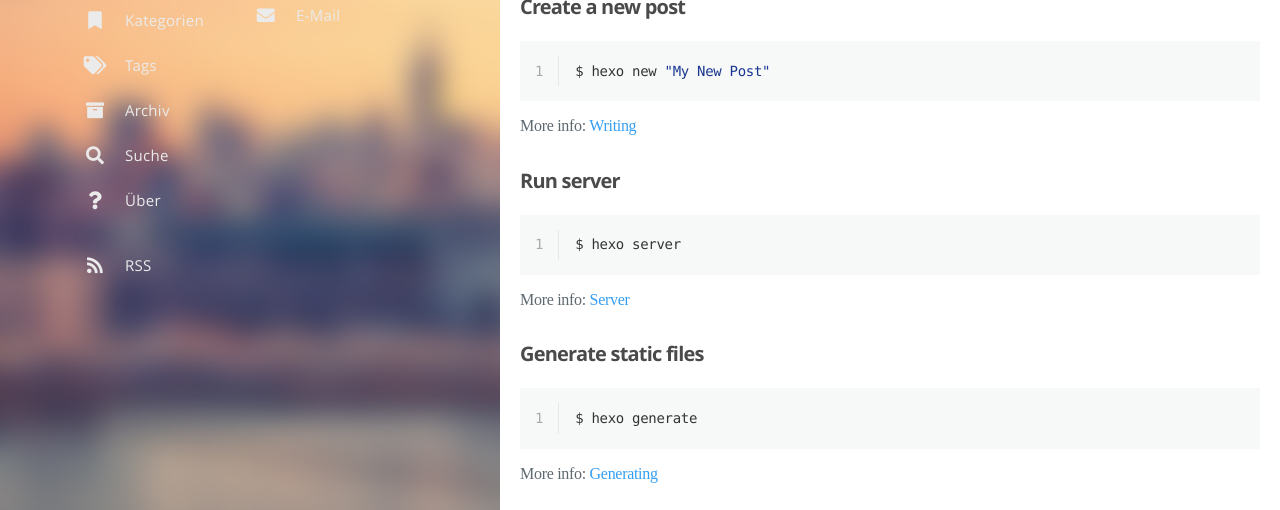
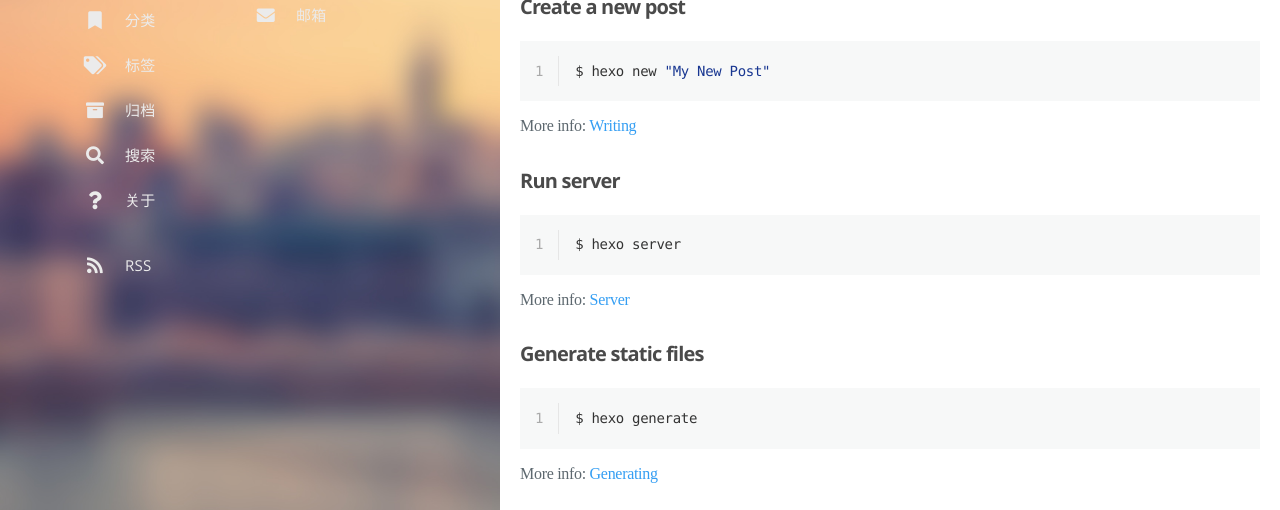
Before and after one commit to AGGmie/AGGmie.github.io, a plain HTML site: page index.html in a window 1280 px wide. Shown: the part 267-777 px from the top of the page. Drawn offline with Linux system fonts and the light colour scheme; a web font is replaced by a local one.

Commit message:
Site updated: 2018-10-25 21:34:10

```diff
--- a/index.html
+++ b/index.html
@@ -76,46 +76,46 @@
 
                 <li class="sidebar-button">
 
-                        <a class="sidebar-button-link " href="/all-categories" title="Kategorien">
+                        <a class="sidebar-button-link " href="/all-categories" title="分类">
 
                         <i class="sidebar-button-icon fa fa-bookmark" aria-hidden="true"></i>
-                        <span class="sidebar-button-desc">Kategorien</span>
+                        <span class="sidebar-button-desc">分类</span>
                     </a>
             </li>
 
                 <li class="sidebar-button">
 
-                        <a class="sidebar-button-link " href="/all-tags" title="Tags">
+                        <a class="sidebar-button-link " href="/all-tags" title="标签">
 
                         <i class="sidebar-button-icon fa fa-tags" aria-hidden="true"></i>
-                        <span class="sidebar-button-desc">Tags</span>
+                        <span class="sidebar-button-desc">标签</span>
                     </a>
             </li>
 
                 <li class="sidebar-button">
 
-                        <a class="sidebar-button-link " href="/all-archives" title="Archiv">
+                        <a class="sidebar-button-link " href="/all-archives" title="归档">
 
                         <i class="sidebar-button-icon fa fa-archive" aria-hidden="true"></i>
-                        <span class="sidebar-button-desc">Archiv</span>
+                        <span class="sidebar-button-desc">归档</span>
                     </a>
             </li>
 
                 <li class="sidebar-button">
 
-                        <a class="sidebar-button-link open-algolia-search" href="#search" title="Suche">
+                        <a class="sidebar-button-link open-algolia-search" href="#search" title="搜索">
 
                         <i class="sidebar-button-icon fa fa-search" aria-hidden="true"></i>
-                        <span class="sidebar-button-desc">Suche</span>
+                        <span class="sidebar-button-desc">搜索</span>
                     </a>
             </li>
 
                 <li class="sidebar-button">
 
-                        <a class="sidebar-button-link " href="#about" title="Über">
+                        <a class="sidebar-button-link " href="#about" title="关于">
 
                         <i class="sidebar-button-icon fa fa-question" aria-hidden="true"></i>
-                        <span class="sidebar-button-desc">Über</span>
+                        <span class="sidebar-button-desc">关于</span>
                     </a>
             </li>
 
@@ -134,10 +134,10 @@
 
                 <li class="sidebar-button">
 
-                        <a class="sidebar-button-link " href="/mailto" title="E-Mail">
+                        <a class="sidebar-button-link " href="/mailto" title="邮箱">
 
                         <i class="sidebar-button-icon fa fa-envelope" aria-hidden="true"></i>
-                        <span class="sidebar-button-desc">E-Mail</span>
+                        <span class="sidebar-button-desc">邮箱</span>
                     </a>
             </li>
 
```
Also changed, not shown: 2018/10/25/hello-world/index.html (+12 -12 lines), archives/2018/10/index.html (+12 -12 lines), archives/2018/index.html (+12 -12 lines), archives/index.html (+12 -12 lines).
